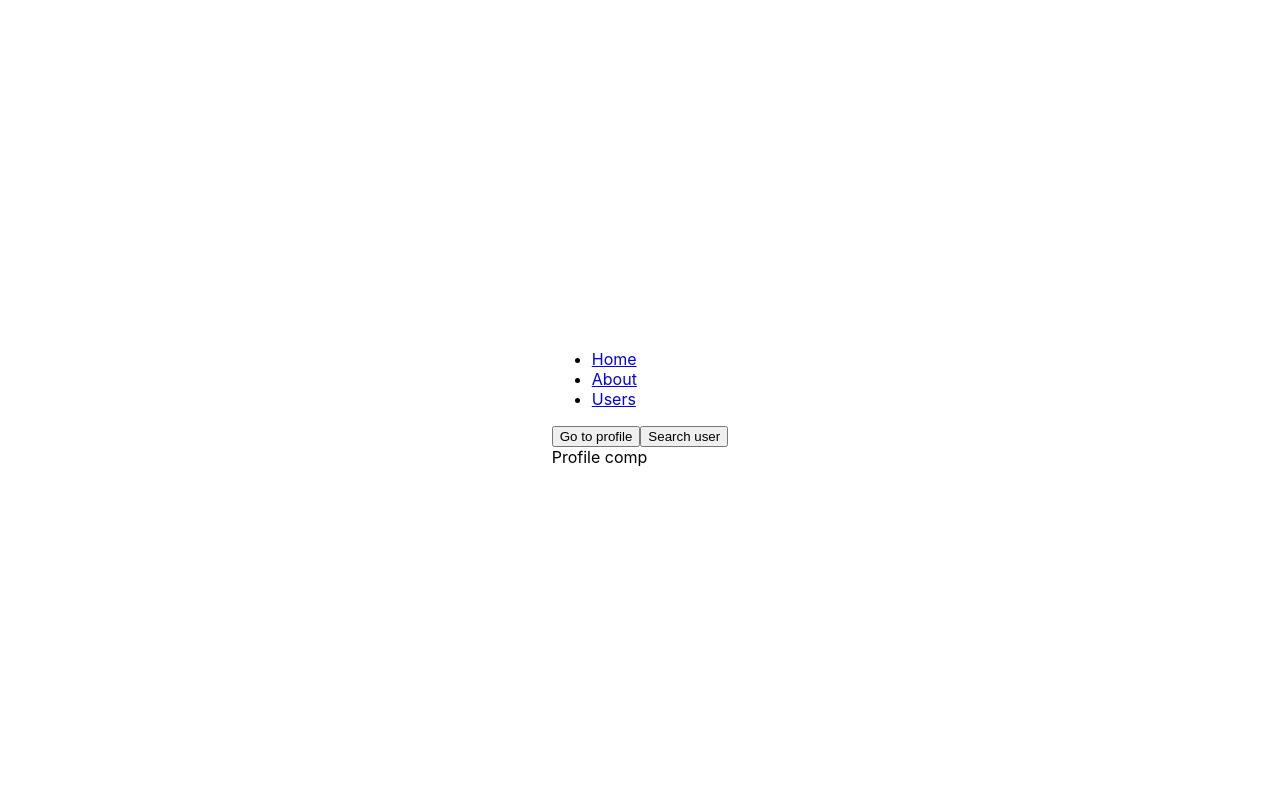
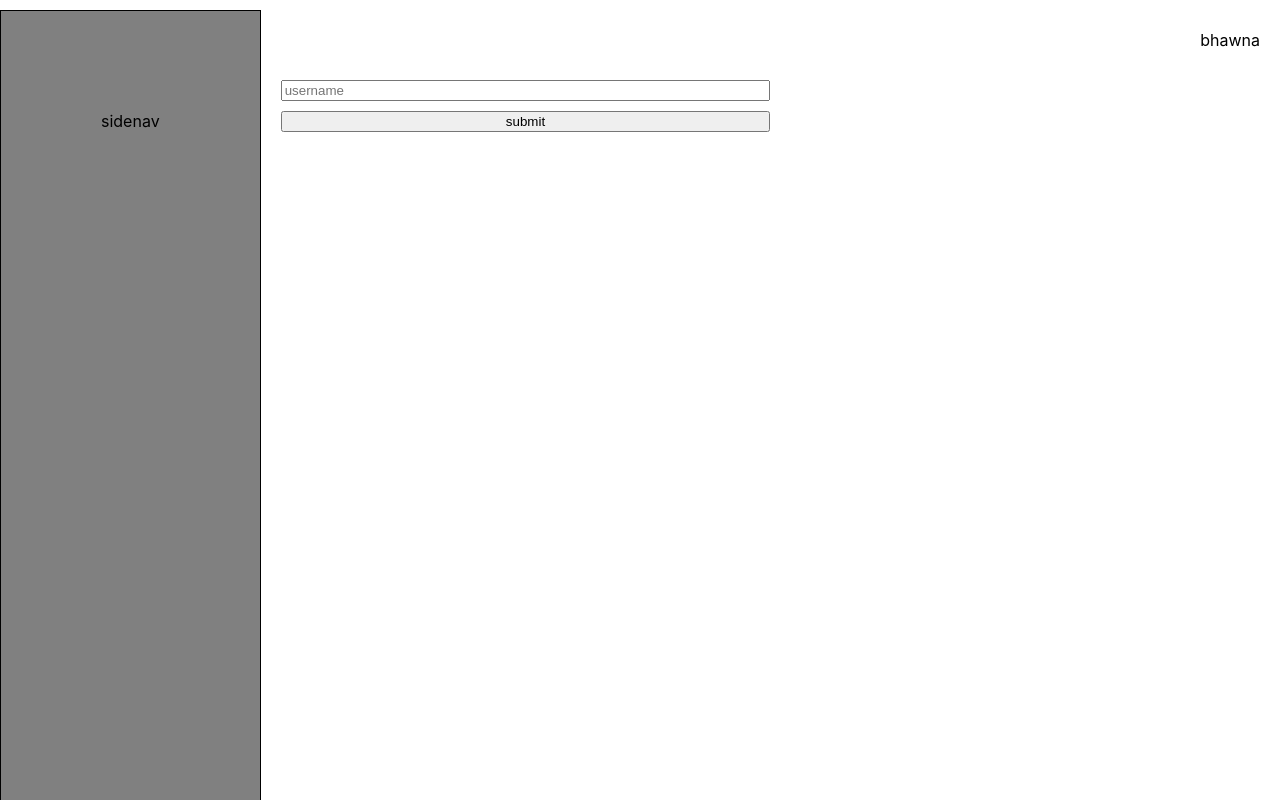
Before and after one commit to bhawna90/ReactJS, a React (Create React App) app: page /users/profile in a window 1280 px wide. Shown: the top 800 px of the page. Built offline with nearby package versions, Linux system fonts and the light colour scheme.

Commit message:
context API

```diff
--- a/src/App.css
+++ b/src/App.css
@@ -1,9 +1,9 @@
-.App {
+/* .App {
   display:flex;
   align-items: center;
   justify-content: center;
   height:100vh
-}
+} */
 .active{
   color: red
 }
--- a/src/App.js
+++ b/src/App.js
@@ -14,6 +14,8 @@ import {BrowserRouter} from "react-router-dom"
 import RouterFirstComp from './Components/ReactRouterLogin/RouterFirstComp';
 import DynamicRoutes from './Components/DynamicRoutesExample/DynamicRoutes';
 import NestedRoutes from './Components/NestedRoutesExample/NestedRoutes';
+import CompA from './Components/PropsPassing.js/CompA';
+import Dashboard from './Components/ContextUsage/Dashboard';
 
 function App() {
     return (
@@ -24,7 +26,9 @@ function App() {
           {/* <ReactRouter></ReactRouter> */}
           {/* <RouterFirstComp></RouterFirstComp> */}
           {/* <DynamicRoutes></DynamicRoutes> */}
-          <NestedRoutes></NestedRoutes>
+          {/* <NestedRoutes></NestedRoutes> */}
+          {/* <CompA></CompA> */}
+          <Dashboard></Dashboard>
         </div>
       </BrowserRouter>
     );
--- /dev/null
+++ b/src/Components/ContextUsage/Dashboard.js
@@ -0,0 +1,12 @@
+import React from "react"
+import MainComponent from "./MainComponent"
+import SideNav from "./SideNav"
+
+export default function Dashboard(){
+    return (
+        <div style={{display: "flex", marginTop: "10px"}}>
+            <SideNav />
+            <MainComponent></MainComponent>
+        </div>
+    )
+}
--- /dev/null
+++ b/src/Components/ContextUsage/Header.js
@@ -0,0 +1,14 @@
+import React, {useContext} from "react"
+import ProfileData from "./contexts/ProfileData"
+
+export default function Header(){
+    const data = useContext(ProfileData)
+    console.log(data);
+    return (
+        <div style={{display:"flex", justifyContent:"flex-end"}}>
+            <div>
+                {data.username}
+            </div>
+        </div>
+    )
+}
--- /dev/null
+++ b/src/Components/ContextUsage/MainComponent.js
@@ -0,0 +1,19 @@
+import React, { createContext, useState } from "react"
+import Header from "./Header"
+import UserPage from "./UserPage"
+import ProfileData from "./contexts/ProfileData"
+
+export default function MainComponent(){
+    const [username, setUsername] = useState("bhawna")
+    return (
+        <ProfileData.Provider value={{
+            username:username,
+            setUsername: setUsername
+        }}>
+            <div style={{width: "80%", padding: "20px"}}>
+                <Header></Header>
+                <UserPage></UserPage>
+            </div>
+        </ProfileData.Provider>
+    )
+}
--- /dev/null
+++ b/src/Components/ContextUsage/Profile.js
@@ -0,0 +1,13 @@
+import React, {useState, useContext} from "react"
+import ProfileData from "./contexts/ProfileData"
+
+export default function Profile(){
+    const [inputUsername, setInputUsername] = useState("")
+    const data = useContext(ProfileData)
+    return (
+        <div style={{marginTop:"30px", display:"flex", flexDirection:"column", width:"50%"}}>
+            <input type="text" placeholder="username" value={inputUsername} onChange={(e)=>setInputUsername(e.target.value)}></input>
+            <button style={{marginTop:"10px"}} onClick={()=>data.setUsername(inputUsername)}>submit</button>
+        </div>
+    )
+}
--- /dev/null
+++ b/src/Components/ContextUsage/SideNav.js
@@ -0,0 +1,9 @@
+import React from "react"
+
+export default function SideNav(){
+    return (
+        <div style={{border: "1px solid black", height: "100vh", padding:"100px", background: "grey"}}>
+            <div>sidenav</div>
+        </div>
+    )
+}
--- /dev/null
+++ b/src/Components/ContextUsage/UserPage.js
@@ -0,0 +1,10 @@
+import React from "react"
+import Profile from "./Profile"
+
+export default function UserPage(){
+    return (
+        <div>
+            <Profile></Profile>
+        </div>
+    )
+}
--- /dev/null
+++ b/src/Components/ContextUsage/contexts/ProfileData.js
@@ -0,0 +1,5 @@
+import { createContext } from "react"
+
+const ProfileData = createContext()
+
+export default ProfileData
```
